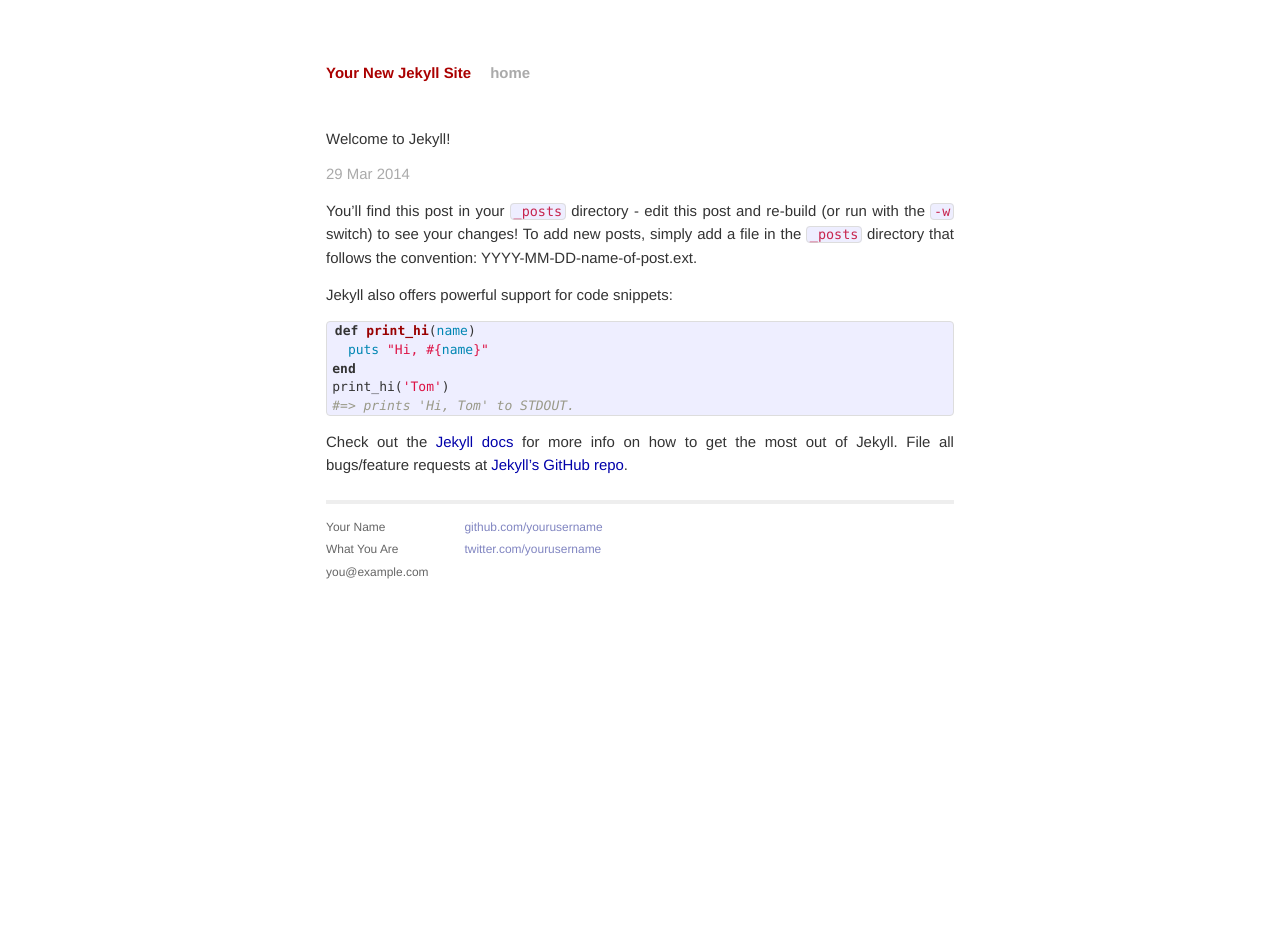
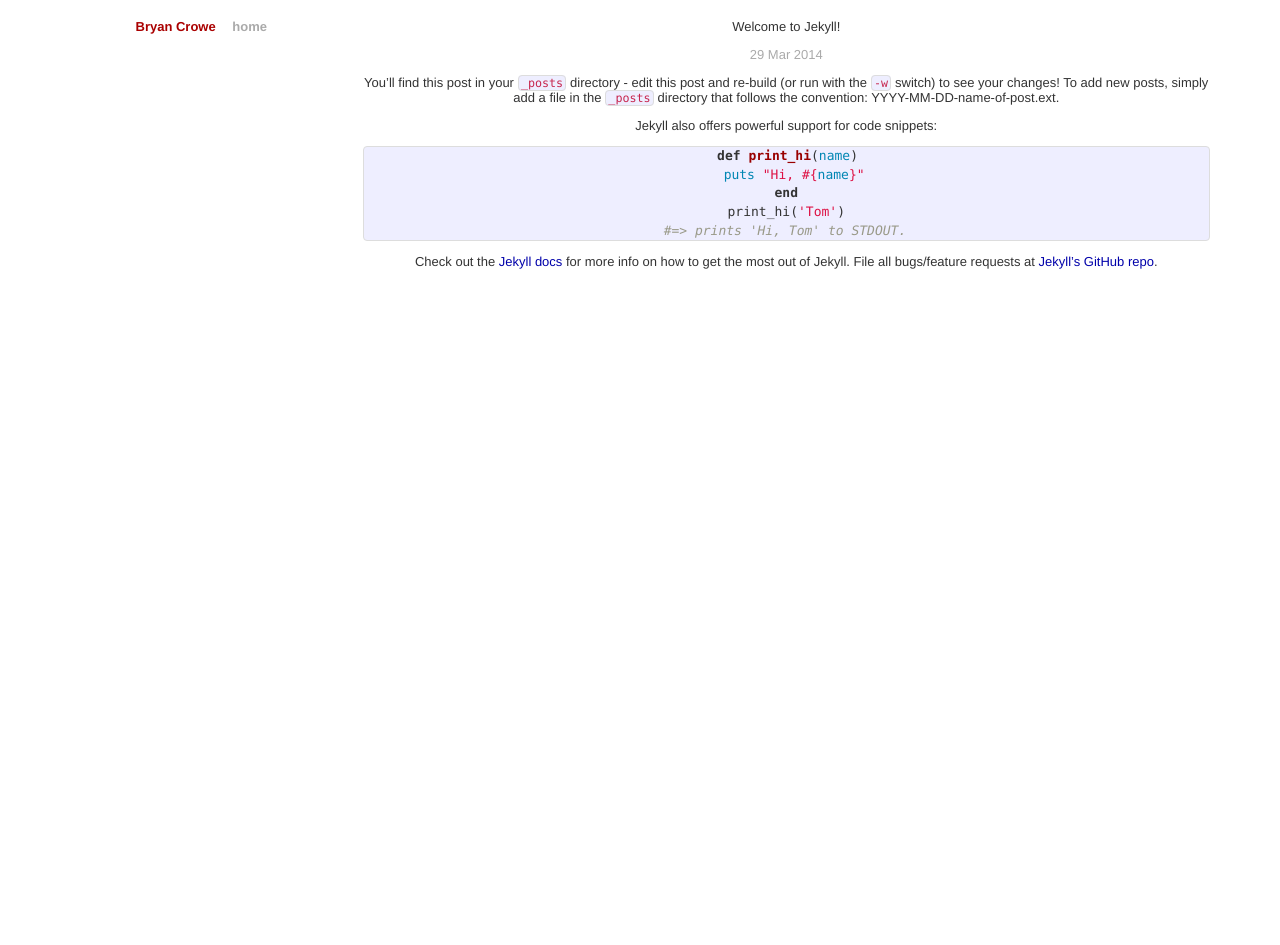
Before and after one commit to bcrowe/bryan-crowe.com, a Jekyll site: the page built from _posts/2014-03-29-welcome-to-jekyll.markdown, in a window 1280 px wide. Built offline with Jekyll 4.4.1, drawn with Linux system fonts in a browser that asks for light colours; nearby versions of some CDN libraries; Markdown is read by kramdown in place of the engine named in the settings; after the commit the page ends 900 px from its top, so only the background shows below that.

Commit message:
Update default layout, change site name

```diff
--- a/_config.yml
+++ b/_config.yml
@@ -1,3 +1,3 @@
-name: Your New Jekyll Site
+name: Bryan Crowe
 markdown: redcarpet
 pygments: true
--- a/_layouts/default.html
+++ b/_layouts/default.html
@@ -8,34 +8,23 @@
         <link href="//netdna.bootstrapcdn.com/bootstrap/3.1.1/css/bootstrap.min.css" rel="stylesheet">
         <link rel="stylesheet" href="/css/syntax.css">
         <link rel="stylesheet" href="/css/main.css">
-        <script src="//netdna.bootstrapcdn.com/bootstrap/3.1.1/js/bootstrap.min.js"></script>
     </head>
     <body>
 
-        <div class="site">
-          <div class="header">
-            <h1 class="title"><a href="/">{{ site.name }}</a></h1>
-            <a class="extra" href="/">home</a>
-          </div>
-
-          {{ content }}
-
-          <div class="footer">
-            <div class="contact">
-              <p>
-                Your Name<br />
-                What You Are<br />
-                you@example.com
-              </p>
-            </div>
-            <div class="contact">
-              <p>
-                <a href="https://github.com/yourusername">github.com/yourusername</a><br />
-                <a href="https://twitter.com/yourusername">twitter.com/yourusername</a><br />
-              </p>
+      <div class="container">
+        <div class="row">
+          <div class="col-md-3">
+            <div class="header">
+              <h1 class="title"><a href="/">{{ site.name }}</a></h1>
+              <a class="extra" href="/">home</a>
             </div>
           </div>
+          <div class="col-md-9">
+            {{ content }}
+          </div>
         </div>
-
+      </div>
+      <script type="text/javascript" src="//ajax.googleapis.com/ajax/libs/jquery/1.9.1/jquery.min.js"></script>
+      <script src="//netdna.bootstrapcdn.com/bootstrap/3.1.1/js/bootstrap.min.js"></script>
     </body>
 </html>
--- a/index.html
+++ b/index.html
@@ -1,6 +1,6 @@
 ---
 layout: default
-title: Your New Jekyll Site
+title: Bryan Crowe
 ---
 
 <div id="home">
```
Also changed, not shown: 1 other file.
